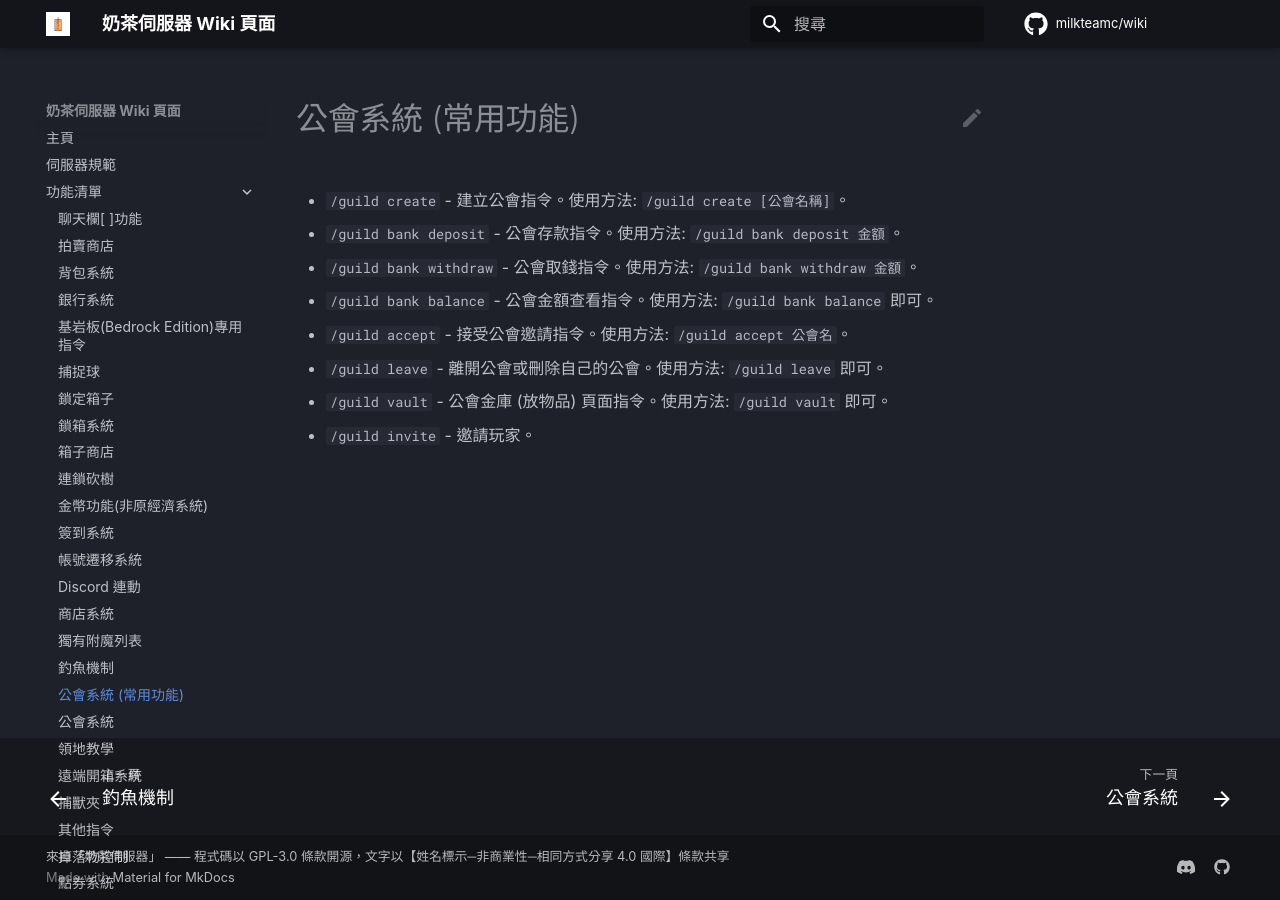
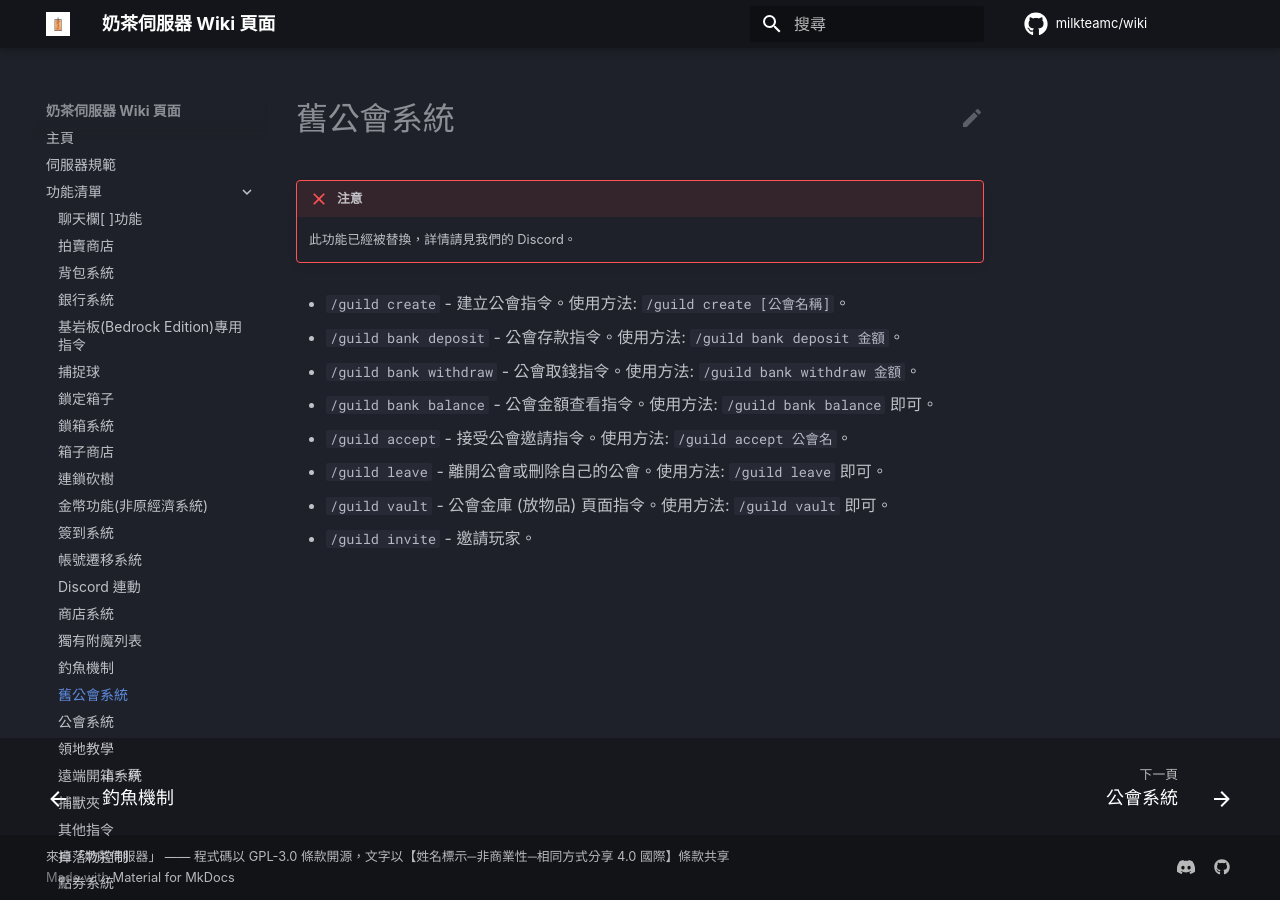
Before and after one commit to milkteamc/wiki, an MkDocs documentation site: the page built from docs/功能清單/guild.md, in a window 1280 px wide. Built offline with MkDocs 1.6.1 and Material for MkDocs 9.7.7, drawn with Linux system fonts in a browser that asks for light colours; some web fonts are replaced; plug-ins that fetch from the network failed and are left out; comment, search, counter and statistics services are not loaded.

Commit message:
Update guild.md (the old one)

```diff
--- a/docs/功能清單/guild.md
+++ b/docs/功能清單/guild.md
@@ -1,4 +1,7 @@
-# 公會系統 (常用功能)
+# 舊公會系統
+
+!!! failure "注意"
+    此功能已經被替換，詳情請見我們的 Discord。
 
 - `/guild create` - 建立公會指令。使用方法: `/guild create [公會名稱]`。
 
```
